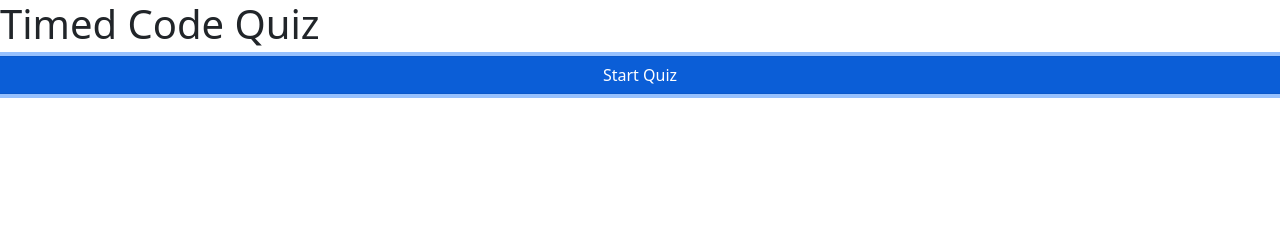
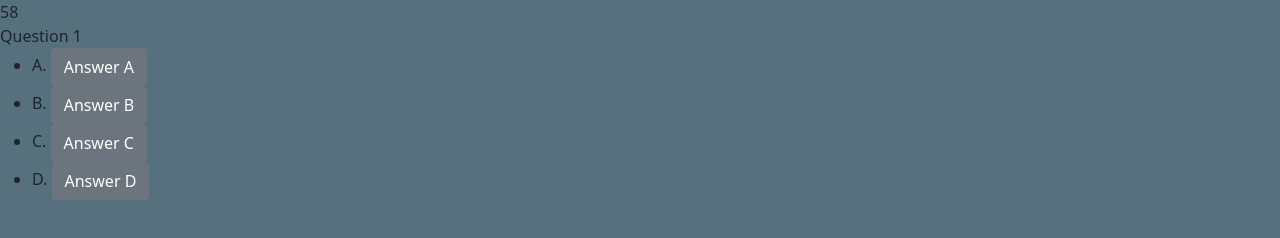
Before and after one commit to erikscbd/timedQuiz-HW-04, a plain HTML site: page index.html in a window 1280 px wide. Both pictures are taken after a click on the button "Start Quiz". Drawn offline with nearby package versions, Linux system fonts and the light colour scheme.

Commit message:
fixed screen/question pages

```diff
--- a/index.html
+++ b/index.html
@@ -1,8 +1,9 @@
 <!DOCTYPE html>
 <html lang="en">
-<link rel="stylesheet" href="./style.css" />
+
 <link rel="stylesheet" href="https://cdn.jsdelivr.net/npm/bootstrap@5.1.3/dist/css/bootstrap.min.css"
     integrity="sha384-1BmE4kWBq78iYhFldvKuhfTAU6auU8tT94WrHftjDbrCEXSU1oBoqyl2QvZ6jIW3" crossorigin="anonymous" />
+    <link rel="stylesheet" href="./style.css" />
 <title>Timed Quiz</title>
 
 <head>
@@ -20,7 +21,7 @@
                 Start Quiz
             </button>
         </section>
-        <section class= "col justify-content-center" id="quiz">
+        <section class= "col justify-content-center hide" id="quiz">
             <div id="timeRemaining">60</div>
             <div id="question">Question</div>
             <ul>
--- a/script.js
+++ b/script.js
@@ -44,11 +44,12 @@ startButton.addEventListener("click", startQuiz);
 function startQuiz() {
 
     console.log("click");
-    screenSection.classList.toggle("hide");
-    quizSection.classList.toggle("hide");
+    screenSection.classList.add("hide");
+    quizSection.classList.remove("hide");
+    startTimer();
+    askNextQuestion();
 }
 function endGame() {
-
 
     alert("Game is over!");
 }
@@ -91,7 +92,7 @@ answerDEl.addEventListener("click", function (event) {
 var timeRemaining = 60;
 
 function startTimer() {
-    var timerInterval = setInterval(function(){
+    var timerInterval = setInterval(function () {
         timeRemaining--;
         if (timeRemaining <= 0) {
             clearInterval(timerInterval);
@@ -100,5 +101,5 @@ function startTimer() {
         document.getElementById("timeRemaining").textContent = timeRemaining;
     }, 1000);
 }
-askNextQuestion();
-startTimer();
+// askNextQuestion();
+// startTimer();
```
